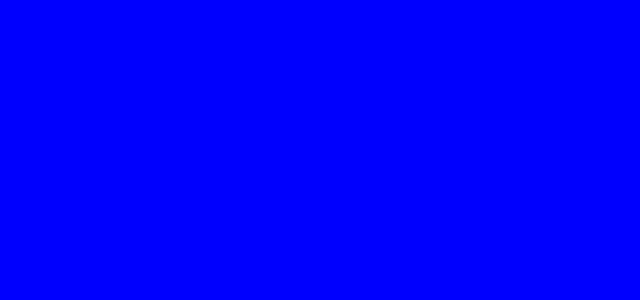
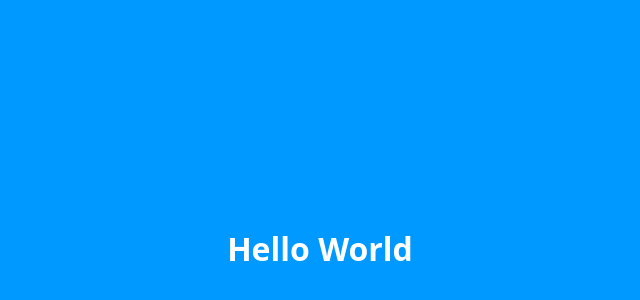
Before and after one commit to abrilurena/react-demo, a React (Create React App) app in the folder demoreact/: page / in a window 1280 px wide. Shown: the part 94-394 px from the top of the page, without its empty margins (320-960 px from the left). Built offline with nearby package versions, Linux system fonts and the light colour scheme.

Commit message:
two examples

```diff
--- a/demoreact/package.json
+++ b/demoreact/package.json
@@ -6,6 +6,7 @@
     "@testing-library/jest-dom": "^5.17.0",
     "@testing-library/react": "^13.4.0",
     "@testing-library/user-event": "^13.5.0",
+    "framer-motion": "10.16.12",
     "react": "^18.2.0",
     "react-dom": "^18.2.0",
     "react-scripts": "5.0.1",
--- a/demoreact/src/App.css
+++ b/demoreact/src/App.css
@@ -3,6 +3,9 @@ body {
   font-family: system-ui, -apple-system, BlinkMacSystemFont, 'Segoe UI', Roboto, Oxygen, Ubuntu, Cantarell, 'Open Sans', 'Helvetica Neue', sans-serif;
   -webkit-font-smoothing: antialiased;
   -moz-osx-font-smoothing: grayscale;
-  background: blue;
+  background: #09f;
+  display: grid;
+  place-content: center;
+  margin-top: 200px;
 
 }
--- a/demoreact/src/App.js
+++ b/demoreact/src/App.js
@@ -1,10 +1,24 @@
 import './App.css';
+import { motion } from "framer-motion";
+
+/*Changes the text color and animates it */
 
 function App() {
   return (
-    <div>
-
-    </div>
+    <motion.div>
+      <motion.h1
+        animate={{
+          y : 100,
+          color: '#fff'
+        }} // ask copilot: what is the difference between animate and initial?
+        // what's the transition yoyo: infinity in framer motion?
+        transition={{
+          yoyo: Infinity,
+          duration: 1
+        }}
+      >Hello World
+      </motion.h1>
+    </motion.div>
   );
 }
 
```
Also changed, not shown: demoreact/examples/App1.js (+18 -0 lines), demoreact/examples/App2.js (+25 -0 lines), 1 other file (tests, documents, lock files or other folders).
